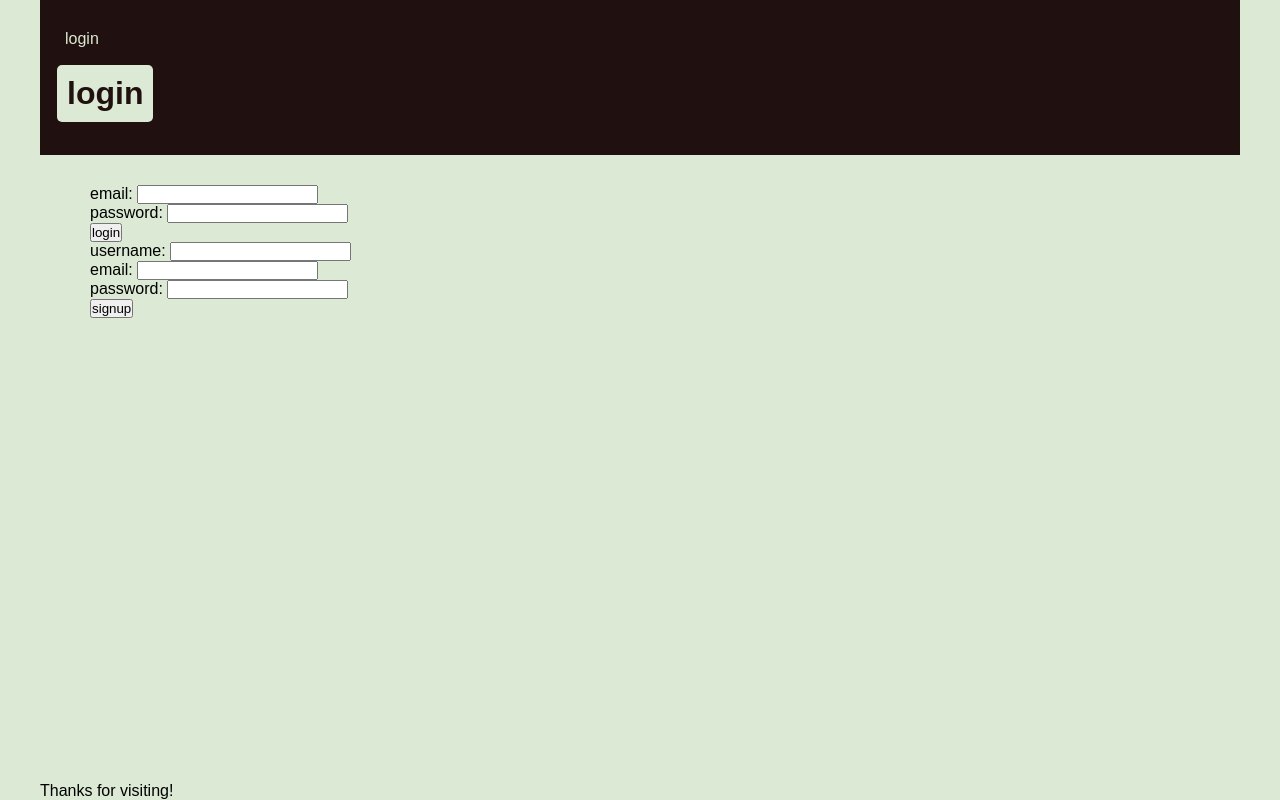
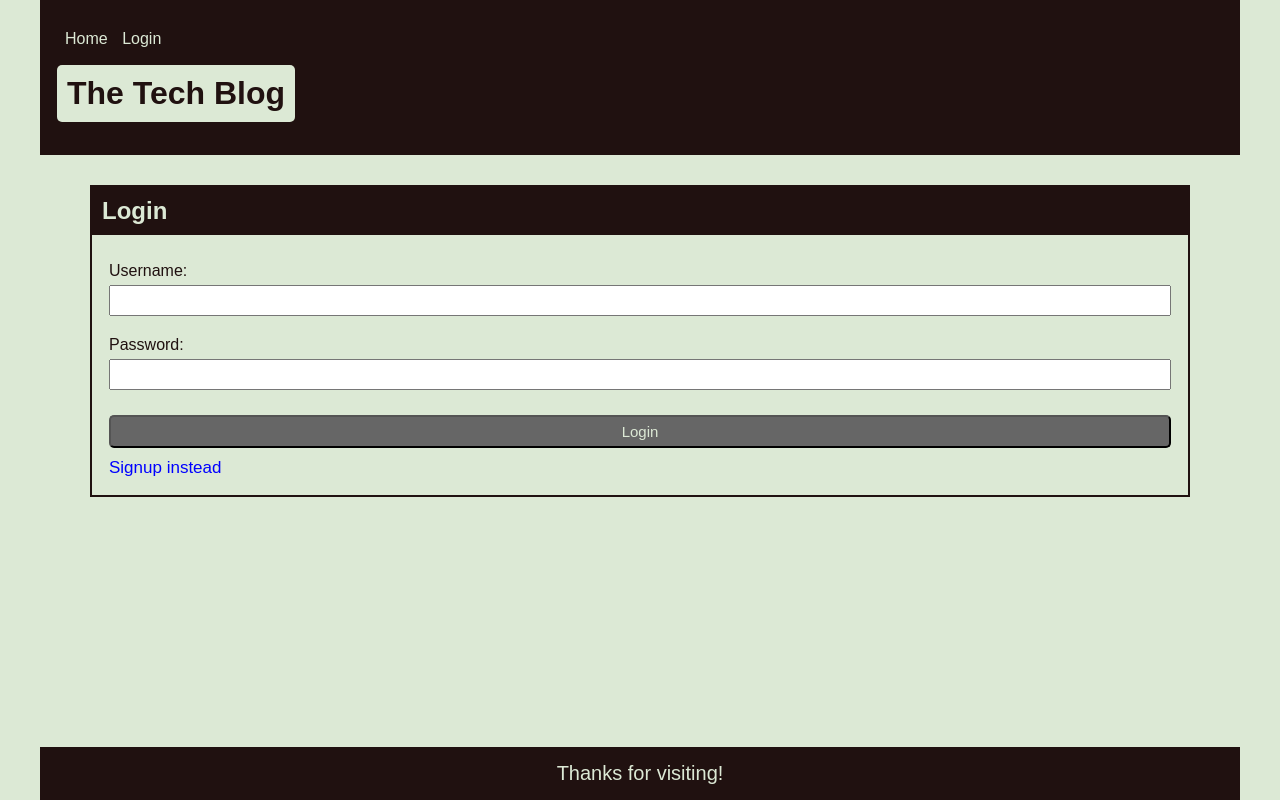
Before and after one commit to Johnnyboy7781/tech-blog, a Node server app: page /login in a window 1280 px wide. Run offline with Node 20, Linux system fonts and the light colour scheme; some libraries are stand-ins or nearby versions.

Commit message:
Signup/login/commenting working

```diff
--- a/controllers/api/user-routes.js
+++ b/controllers/api/user-routes.js
@@ -57,7 +57,6 @@ router.get('/:id', (req, res) => {
 router.post('/', (req, res) => {
     User.create({
         username: req.body.username,
-        email: req.body.email,
         password: req.body.password
     })
         .then(dbUserData => {
@@ -78,11 +77,11 @@ router.post('/', (req, res) => {
 router.post('/login', (req, res) => {
     User.findOne({
         where: {
-            email: req.body.email
+            username: req.body.username
         }
     }).then(dbUserData => {
         if (!dbUserData) {
-            res.status(400).json({ message: 'No user with that email address!' });
+            res.status(400).json({ message: 'No user with that username address!' });
             return;
         }
 
--- a/controllers/home-routes.js
+++ b/controllers/home-routes.js
@@ -33,7 +33,6 @@ router.get('/', (req, res) => {
             res.render('homepage', {
                 posts,
                 loggedIn: req.session.loggedIn,
-                page: "The Tech Blog"
             })
         })
         .catch(err => {
@@ -48,9 +47,11 @@ router.get('/login', (req, res) => {
         return;
     }
 
-    res.render('login', {
-        page: "login"
-    });
+    res.render('login');
+});
+
+router.get('/signup', (req, res) => {
+    res.render('signup')
 })
 
 router.get('/post/:id', (req, res) => {
@@ -90,7 +91,7 @@ router.get('/post/:id', (req, res) => {
 
             res.render('single-post', {
                 post,
-                loggedIn: req.session.loggedIn
+                loggedIn: req.session.loggedIn,
             });
         })
         .catch(err => {
--- a/public/javascript/login.js
+++ b/public/javascript/login.js
@@ -1,54 +1,29 @@
-const signupFormHandler = async e => {
-    e.preventDefault();
-
-    const username = document.querySelector('#username-signup').value.trim();
-    const email = document.querySelector('#email-signup').value.trim();
-    const password = document.querySelector('#password-signup').value.trim();
-
-    if (username && email && password) {
-        const res = await fetch('/api/users', {
-            method: 'post',
-            body: JSON.stringify({
-                username,
-                email,
-                password
-            }),
-            headers: { 'Content-Type': 'application/json' }
-        });
-
-        if (res.ok) {
-            console.log('success');
-        } else {
-            alert(res.statusText)
-        }
-    }
-}
-
-const loginFormHandler = async e => {
+const loginFormHandler = async (e) => {
   e.preventDefault();
 
   console.log("Attemp login");
 
-    const email = document.querySelector('#email-login').value.trim();
-    const password = document.querySelector('#password-login').value.trim();
+  const username = document.querySelector("#username-login").value.trim();
+  const password = document.querySelector("#password-login").value.trim();
 
-    if (email && password) {
-        const res = await fetch('/api/users/login', {
-            method: 'post',
+  if (username && password) {
+    const res = await fetch("/api/users/login", {
+      method: "post",
       body: JSON.stringify({
-                email,
-                password
+        username,
+        password,
       }),
-            headers: { 'Content-Type': 'application/json' }
+      headers: { "Content-Type": "application/json" },
     });
 
     if (res.ok) {
-            document.location.replace('/dashboard');
+      document.location.replace("/dashboard");
     } else {
       alert(res.statusText);
     }
   }
-}
+};
 
-document.querySelector('.signup-form').addEventListener('submit', signupFormHandler);
-document.querySelector('.login-form').addEventListener('submit', loginFormHandler);
+document
+  .querySelector(".login-form")
+  .addEventListener("submit", loginFormHandler);
--- a/public/stylesheets/style.css
+++ b/public/stylesheets/style.css
@@ -94,11 +94,13 @@ main {
     padding: 10px;
 }
 
-.title h3 {
+.title a {
     transition: 150ms;
+    text-decoration: none;
+    color: var(--accent);
 }
 
-.title h3:hover {
+.title a:hover {
     color: var(--background);
     cursor: pointer;
 }
@@ -111,3 +113,95 @@ main {
 .meta {
     padding: 10px;
 }
+
+/* Login/Signup Form Styles */
+.login-form, .signup-form {
+    background-color: var(--primary);
+    color: var(--background);
+    border: 2px solid var(--primary);
+}
+
+.login-form h2, .signup-form h2 {
+    padding: 10px;
+}
+
+.input-container {
+    background-color: var(--background);
+    color: var(--primary);
+    padding: 17px;
+}
+
+.input-container div {
+    display: flex;
+    flex-direction: column;
+    padding: 10px 0;
+}
+
+input,
+button {
+    padding: 6px;
+    margin-top: 5px;
+}
+
+button {
+    background-color: #666666;
+    border-radius: 5px;
+    color: var(--background);
+    transition: 150ms;
+    font-size: 15px;
+}
+
+button:hover {
+    opacity: 0.8;
+}
+
+.login-form a, .signup-form a {
+    text-decoration: none;
+    color: blue;
+    font-size: 17px;
+}
+
+.login-form a:hover, .signup-form a:hover {
+    text-decoration: underline;
+}
+
+/* Single post styles */
+.comment-form, .comments {
+    margin: 20px 0;
+    border: 2px solid var(--primary);
+    padding: 6px;
+}
+
+.comment-form div {
+    display: flex;
+    flex-direction: column;
+}
+
+textarea {
+    resize: none;
+    height: 60px;
+    padding: 5px;
+}
+
+.comment .text {
+    padding: 5px;
+}
+
+.comment .meta {
+    font-size: 16px;
+}
+
+.comment:nth-child(even) {
+    background-color: #20111014;
+}
+
+/* Footer styles */
+footer {
+    display: flex;
+    justify-content: center;
+    align-items: center;
+    padding: 15px;
+    background-color: var(--primary);
+    color: var(--background);
+    font-size: 20px;
+}
--- a/views/layouts/main.handlebars
+++ b/views/layouts/main.handlebars
@@ -12,15 +12,16 @@
   <div class="wrapper">
     <header>
       <nav>
+        <a href="/">Home</a>
         {{#if loggedIn}}
-        <a href="/dashboard">dashboard</a>
-        <button id="logout" class="btn-no-style">logout</button>
+        <a href="/dashboard">Dashboard</a>
+        <button id="logout" class="btn-no-style">Logout</button>
         {{else}}
-        <a href="/login">login</a>
+        <a href="/login">Login</a>
         {{/if}}
       </nav>
       <h1>
-        <a href="/">{{ page }}</a>
+        <a href="/">The Tech Blog</a>
       </h1>
     </header>
     <main>
--- a/views/login.handlebars
+++ b/views/login.handlebars
@@ -1,32 +1,19 @@
-<form action="" class="login-form">
-    <div>
-        <label for="email-login">email:</label>
-        <input type="text" id="email-login" />
-    </div>
-    <div>
-        <label for="password-login">password:</label>
-        <input type="text" id="password-login" />
-    </div>
-    <div>
-        <button type="submit">login</button>
+<form class="login-form">
+    <h2>Login</h2>
+    <div class="input-container">
+        <div>
+            <label for="username-login">Username:</label>
+            <input type="text" id="username-login" />
+        </div>
+        <div>
+            <label for="password-login">Password:</label>
+            <input type="password" id="password-login" />
+        </div>
+        <div>
+            <button type="submit">Login</button>
+        </div>
+        <a href="/signup">Signup instead</a>
     </div>
 </form>
 
-<form class="signup-form">
-    <div>
-        <label for="username-signup">username:</label>
-        <input type="text" id="username-signup">
-    </div>
-    <div>
-        <label for="email-signup">email:</label>
-        <input type="text" id="email-signup">
-    </div>
-    <div>
-        <label for="password-signup">password:</label>
-        <input type="text" id="password-signup">
-    </div>
-    <div>
-        <button type="submit">signup</button>
-    </div>
-</form>
 <script src="/javascript/login.js"></script>
--- /dev/null
+++ b/views/partials/comments.handlebars
@@ -0,0 +1,12 @@
+<div class="comments">
+    {{#each this}}
+    <section class="comment">
+        <div class="text">
+            {{comment_text}}
+        </div>
+        <div class="meta">
+            - {{user.username}} on {{format_date created_at}}
+        </div>
+    </section>
+    {{/each}}
+</div>
--- a/views/partials/post-info.handlebars
+++ b/views/partials/post-info.handlebars
@@ -1,6 +1,6 @@
 <article class="post">
     <div class="title">
-        <h3>{{title}}</h3>
+        <h3><a href="/post/1">{{title}}</a></h3>
         <h4>Post by {{ user.username }} on {{ format_date created_at }}</h4>
     </div>
     <div class="meta">
```
Also changed, not shown: models/User.js (+8 -8 lines), public/javascript/comment.js (added, +30 -0 lines), public/javascript/logout.js (added, +14 -0 lines), public/javascript/signup.js (added, +27 -0 lines), views/signup.handlebars (added, +19 -0 lines), views/single-post.handlebars (added, +20 -0 lines). Lines whose indentation alone changed are shown as unchanged.
